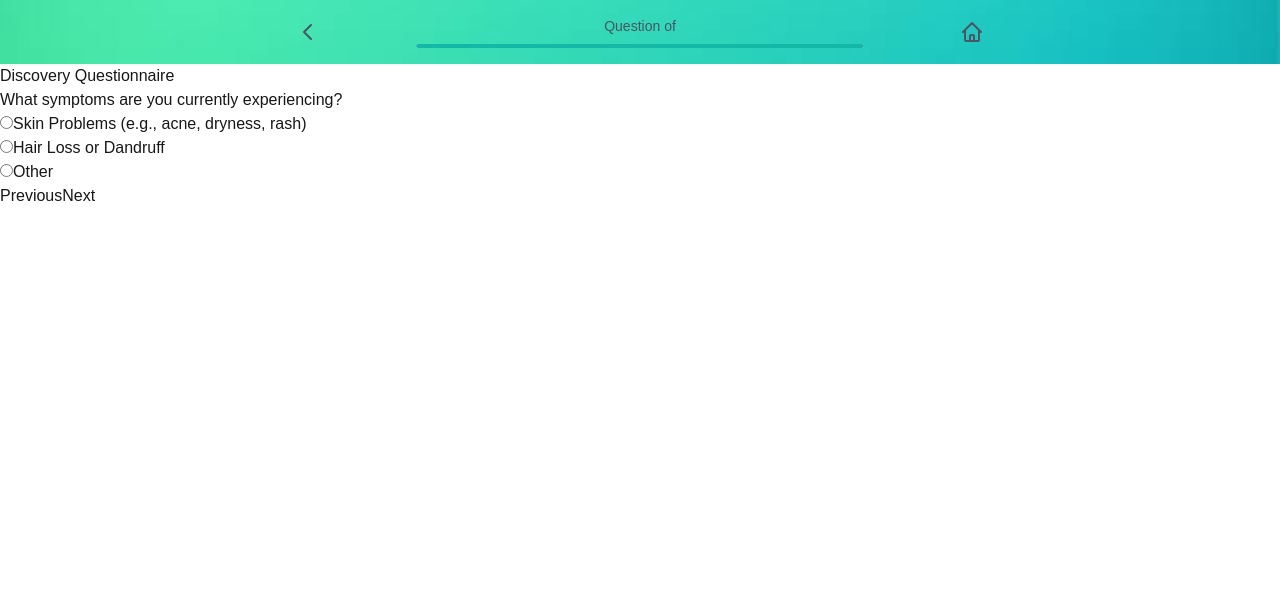
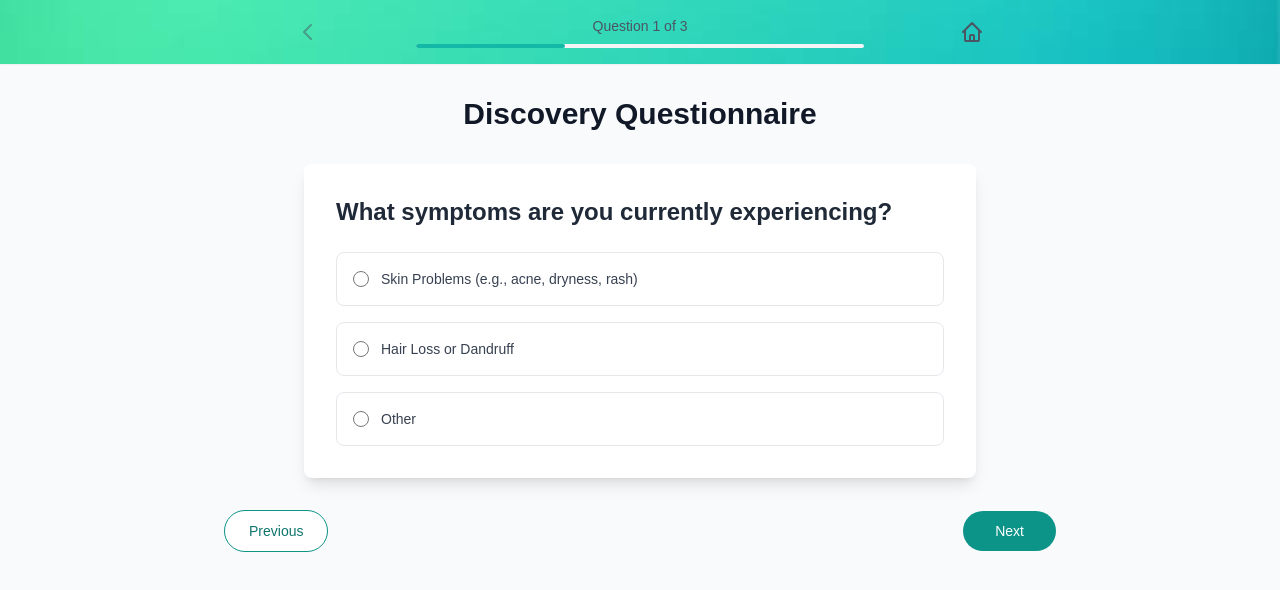
Before and after one commit to Fahmi-ssy/MediLoop, a Next.js app in the folder mediloop/: page /discovery in a window 1280 px wide. Shown: the top 590 px of the page. Built offline with nearby package versions, Linux system fonts and the light colour scheme.

Commit message:
Feat: styling the discovery questionnare after getting response from Open AI

```diff
--- a/mediloop/src/app/(without-navbar)/discovery/page.tsx
+++ b/mediloop/src/app/(without-navbar)/discovery/page.tsx
@@ -155,52 +155,104 @@ export default function Discovery() {
     const currentQuestion = currentSection.questions[currentQuestionIndex];
 
     return (
-      <div>
-        <h2>{currentQuestion.label}</h2>
+      <div className="max-w-2xl mx-auto p-8 bg-white rounded-lg shadow-lg">
+        <h2 className="text-2xl font-bold text-gray-800 mb-6">
+          {currentQuestion.label}
+        </h2>
+        <div className="space-y-4">
           {currentQuestion.options.map((option) => (
-          <div key={option}>
+            <div
+              key={option}
+              className="relative flex items-center p-4 border rounded-lg hover:bg-gray-50 transition-colors cursor-pointer"
+              onClick={() => handleInputChange(currentQuestion.id, option)}
+            >
               <input
                 type="radio"
                 id={option}
                 name={currentQuestion.id}
                 value={option}
                 checked={
-                formData[currentQuestion.id as keyof typeof formData] ===
-                option
+                  formData[currentQuestion.id as keyof typeof formData] === option
                 }
                 onChange={(e) =>
                   handleInputChange(currentQuestion.id, e.target.value)
                 }
+                className="h-4 w-4 text-teal-600 border-gray-300 focus:ring-teal-500"
               />
-            <label htmlFor={option}>{option}</label>
+              <label
+                htmlFor={option}
+                className="ml-3 block text-sm font-medium text-gray-700 cursor-pointer"
+              >
+                {option}
+              </label>
             </div>
           ))}
+        </div>
       </div>
     );
   };
 
   return (
-    <div>
-      <DiscoveryNavbar />
-      <h1>Discovery Questionnaire</h1>
+    <div className="min-h-screen bg-gray-50">
+      <DiscoveryNavbar
+        handlePrevious={handlePrevious}
+        isFirstQuestion={currentStep === 0 && currentQuestionIndex === 0}
+        completedQuestions={
+          currentStep * sections[0].questions.length + currentQuestionIndex + 1
+        }
+        totalQuestions={
+          sections.reduce((acc, section) => acc + section.questions.length, 0)
+        }
+        progress={
+          ((currentStep * sections[0].questions.length + currentQuestionIndex + 1) /
+            sections.reduce((acc, section) => acc + section.questions.length, 0)) *
+          100
+        }
+      />
+
+      <div className="max-w-4xl mx-auto px-4 py-8">
+        <h1 className="text-3xl font-bold text-center text-gray-900 mb-8">
+          Discovery Questionnaire
+        </h1>
+
+        <div className="transition-all duration-300 ease-in-out">
           {!sections[currentStep] ? (
             <FileUpload />
           ) : (
-        <form onSubmit={handleSubmit}>
+            <form onSubmit={handleSubmit} className="space-y-8">
               {renderQuestion()}
-          <button type="button" onClick={handlePrevious}>
+
+              <div className="flex justify-between items-center mt-8 px-4">
+                <button
+                  type="button"
+                  onClick={handlePrevious}
+                  className="px-6 py-2.5 text-sm font-medium text-teal-700 bg-white border border-teal-600 rounded-full hover:bg-teal-50 transition-colors focus:outline-none focus:ring-2 focus:ring-offset-2 focus:ring-teal-500"
+                >
                   Previous
                 </button>
-          <button type="button" onClick={handleNext}>
+
+                {currentStep === sections.length - 1 &&
+                currentQuestionIndex === sections[sections.length - 1].questions.length - 1 ? (
+                  <button
+                    type="submit"
+                    className="px-8 py-2.5 text-sm font-medium text-white bg-teal-600 rounded-full hover:bg-teal-700 transition-colors focus:outline-none focus:ring-2 focus:ring-offset-2 focus:ring-teal-500"
+                  >
+                    Submit
+                  </button>
+                ) : (
+                  <button
+                    type="button"
+                    onClick={handleNext}
+                    className="px-8 py-2.5 text-sm font-medium text-white bg-teal-600 rounded-full hover:bg-teal-700 transition-colors focus:outline-none focus:ring-2 focus:ring-offset-2 focus:ring-teal-500"
+                  >
                     Next
                   </button>
-          {currentStep === sections.length - 1 &&
-            currentQuestionIndex ===
-              sections[sections.length - 1].questions.length - 1 && (
-              <button type="submit">Submit</button>
                 )}
+              </div>
             </form>
           )}
         </div>
+      </div>
+    </div>
   );
 }
```
Lines whose indentation alone changed are shown as unchanged.
